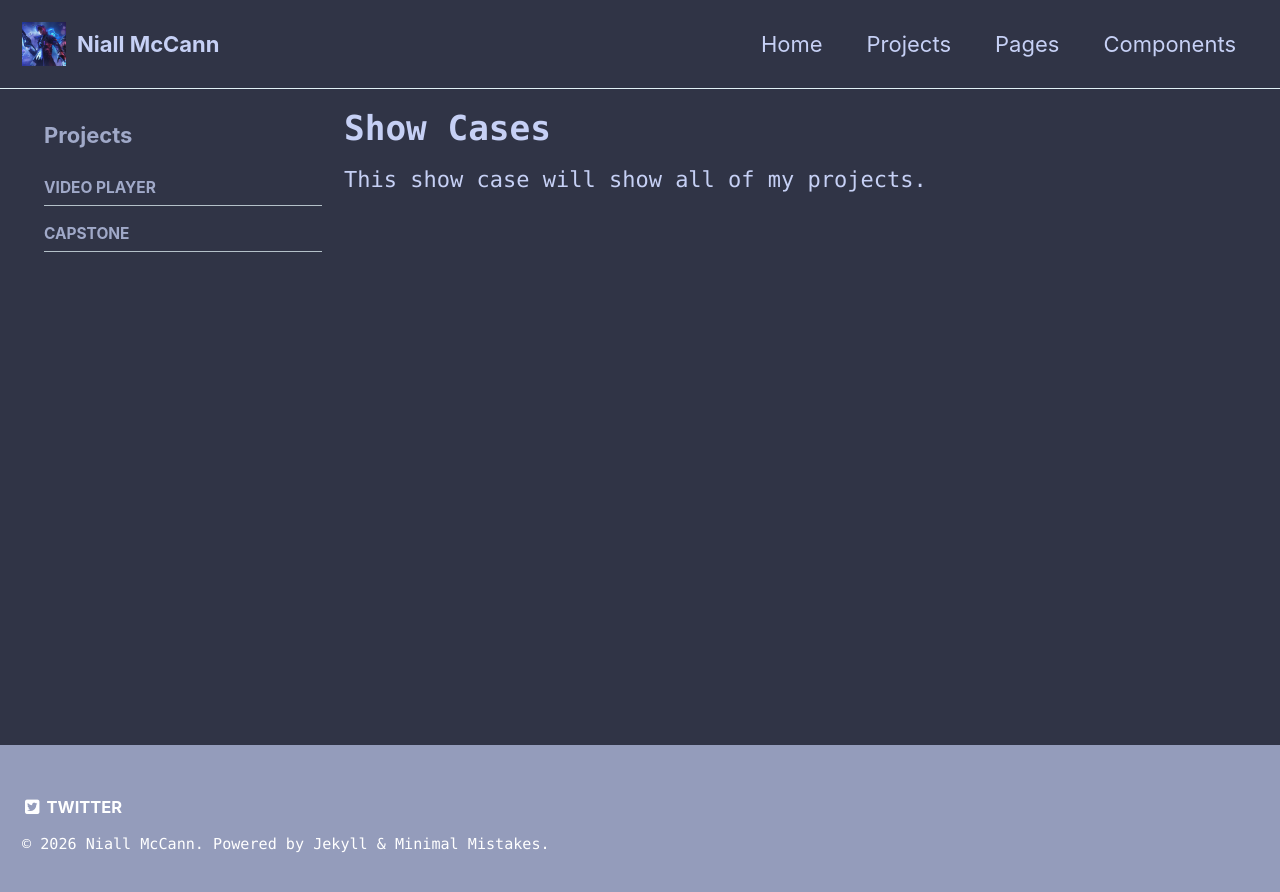
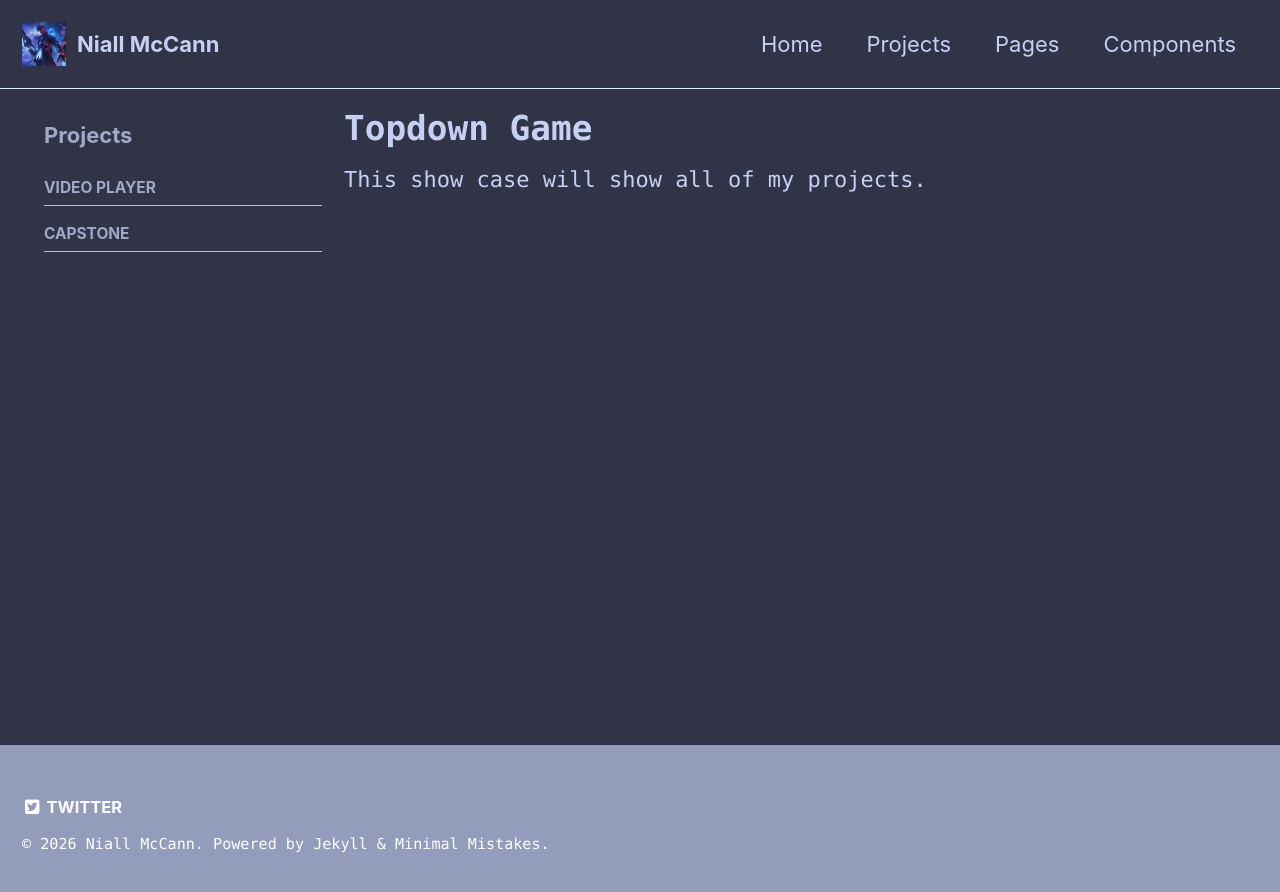
Before and after one commit to AcedAspect/AcedAspect.github.io, a Jekyll site: the page built from _pages/topdown-game.md, in a window 1280 px wide. Shown: the top 892 px of the page. Built offline with Jekyll 4.4.1, drawn with Linux system fonts in a browser that asks for light colours.

Commit message:
Update and rename ShowCase.md to topdown-game.md

```diff
--- a/_pages/ShowCase.md
+++ b/_pages/topdown-game.md
@@ -1,7 +1,7 @@
 ---
-title: "Show Cases"
+title: "Topdown Game"
 layout: single
-permalink: /projects/SC
+permalink: /projects/topdown-game
 sidebar:
   title: "Projects"
   nav:
```
